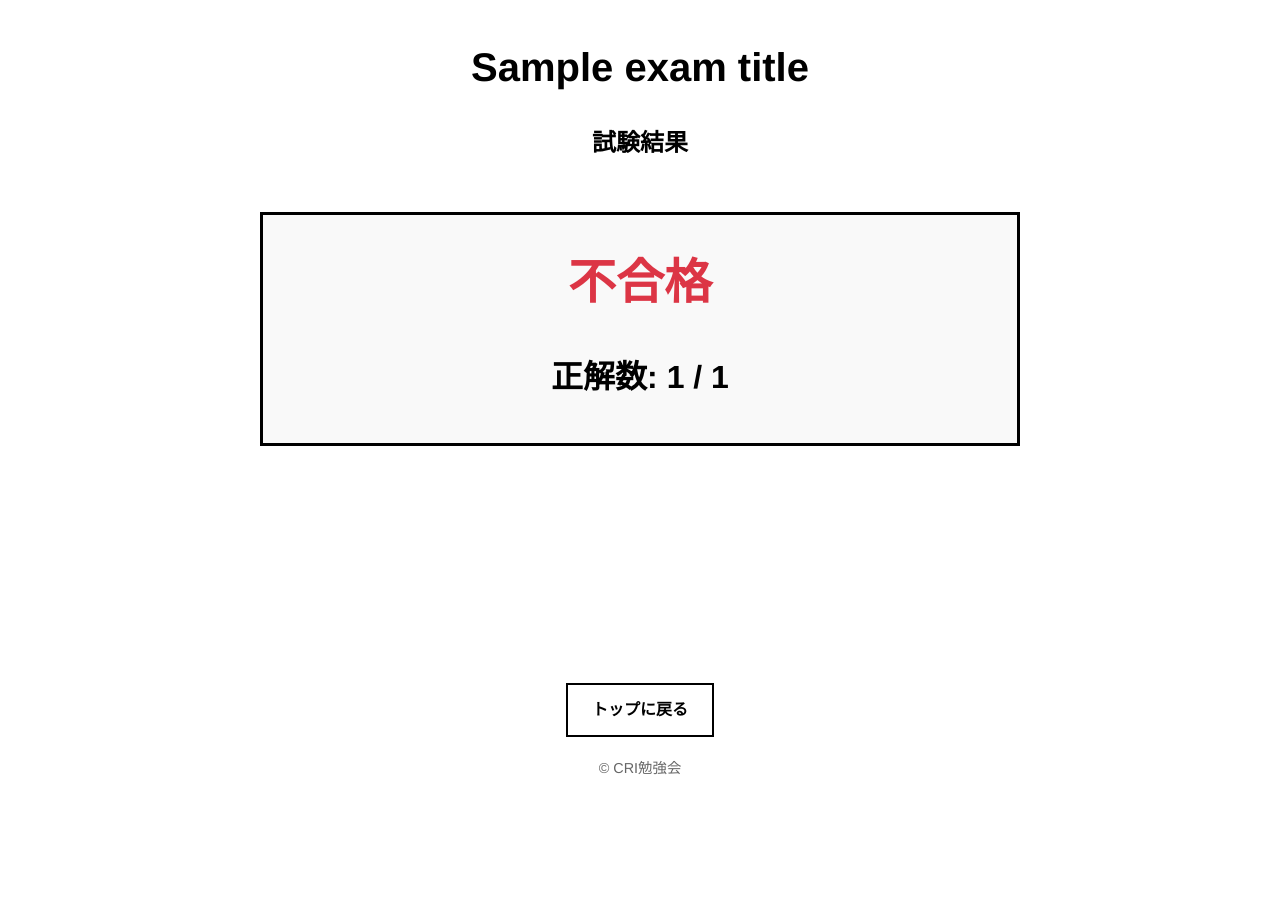
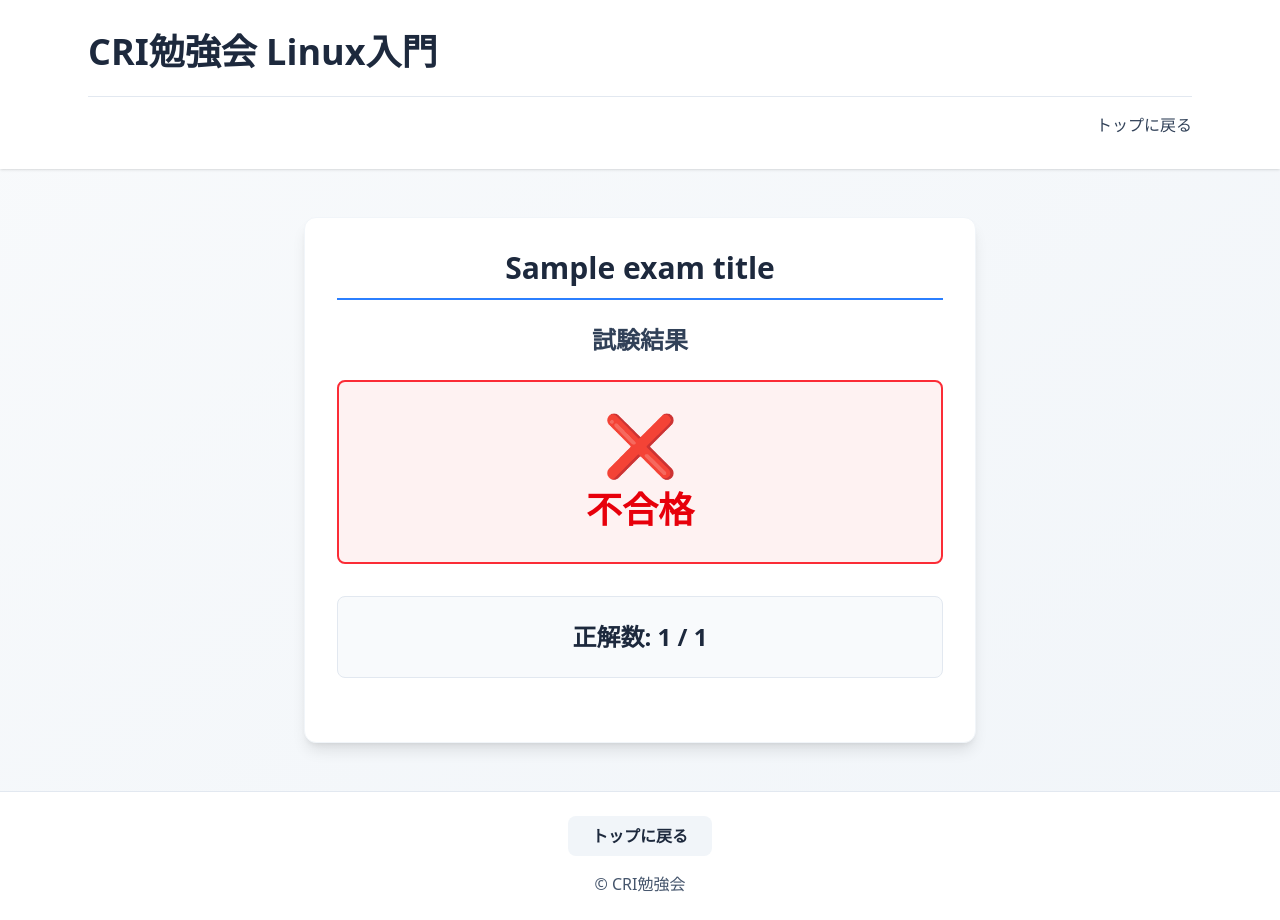
Before and after one commit to nzmdesign/cri-study-linux-web-app, a FastAPI app: template templates/exam_result.html in a window 1280 px wide. Before the commit the page ends 775 px from the top, so only its background shows below. Run offline with FastAPI, Linux system fonts and the light colour scheme; the template is opened without the code that fills it: most values are stand-ins (such as "Sample title", 1, 10 or a date in 2020); parts of the project's set-up code (start-up, migrations or seed data) failed here and were passed over.

Commit message:
Update exam pages and api

```diff
--- a/templates/exam_result.html
+++ b/templates/exam_result.html
@@ -5,35 +5,57 @@
   <meta name="viewport" content="width=device-width, initial-scale=1.0">
   <title>CRI勉強会 - Linux入門</title>
   <link rel="icon" type="image/png" href="{{ url_for('static', path='/favicon.png') }}">
-  <link rel="stylesheet" href="{{ url_for('static', path='/css/style.css') }}">
+  <script src="https://cdn.jsdelivr.net/npm/@tailwindcss/browser@4"></script>
 </head>
-<body>
-  <div class="container">
-    <header>
-      <h1>{{ exam_title }}</h1>
-      <h2>試験結果</h2>
+<body class="bg-gradient-to-br from-slate-50 to-slate-100 min-h-screen flex flex-col">
+  <div class="flex flex-col min-h-screen">
+    <header class="bg-white shadow-sm">
+      <div class="max-w-6xl mx-auto px-6 py-8">
+        <h1 class="text-4xl font-bold text-slate-800 mb-6">CRI勉強会 Linux入門</h1>
+        <nav class="border-t border-slate-200 pt-4">
+          <div class="flex justify-end items-center">
+            <ul class="flex gap-6">
+              <li><a href="/" class="text-slate-700 hover:text-cyan-600 font-medium transition-colors">トップに戻る</a></li>
+            </ul>
+          </div>
+        </nav>
+      </div>
     </header>
 
-    <main>
-      <section class="result-section">
-        <div class="result-summary">
-          <div class="result-status {{ 'pass' if is_passed else 'fail' }}">
-            <h2>{{ '合格' if is_passed else '不合格' }}</h2>
+    <main class="flex-grow flex items-center justify-center px-4 py-12">
+      <div class="w-full max-w-2xl">
+        <div class="bg-white rounded-xl shadow-lg p-8 border border-slate-100">
+          <h2 class="text-3xl font-bold text-slate-800 mb-6 text-center border-b-2 border-blue-500 pb-3">{{ exam_title }}</h2>
+
+          <div class="text-center mb-8">
+            <h3 class="text-2xl font-semibold text-slate-700 mb-6">試験結果</h3>
+
+            <div class="mb-8">
+              {% if is_passed %}
+              <div class="bg-green-50 border-2 border-green-500 rounded-lg p-8">
+                <div class="text-6xl mb-4">✅</div>
+                <div class="text-4xl font-bold text-green-600">合格</div>
+              </div>
+              {% else %}
+              <div class="bg-red-50 border-2 border-red-500 rounded-lg p-8">
+                <div class="text-6xl mb-4">❌</div>
+                <div class="text-4xl font-bold text-red-600">不合格</div>
+              </div>
+              {% endif %}
+            </div>
+
+            <div class="bg-slate-50 rounded-lg p-6 border border-slate-200">
+              <p class="text-2xl font-semibold text-slate-800">正解数: {{ correct_count }} / {{ total_questions }}</p>
+            </div>
           </div>
 
-          <div class="score-display">
-            <p class="score-text">正解数: {{ correct_count }} / {{ total_questions }}</p>
-          </div>
         </div>
-
-      </section>
+      </div>
     </main>
 
-    <footer>
-      <div class="footer-actions">
-        <a href="/" class="btn">トップに戻る</a>
-      </div>
-      <p>&copy; CRI勉強会</p>
+    <footer class="bg-white border-t border-slate-200 text-center py-6 mt-auto">
+      <a href="/" class="inline-block bg-slate-100 hover:bg-slate-200 text-slate-800 font-semibold py-2 px-6 rounded-lg transition-colors mb-4">トップに戻る</a>
+      <p class="text-slate-600">&copy; CRI勉強会</p>
     </footer>
   </div>
 </body>
```
Also changed, not shown: routers/exam.py (+49 -3 lines), templates/exam.html (+41 -34 lines).
